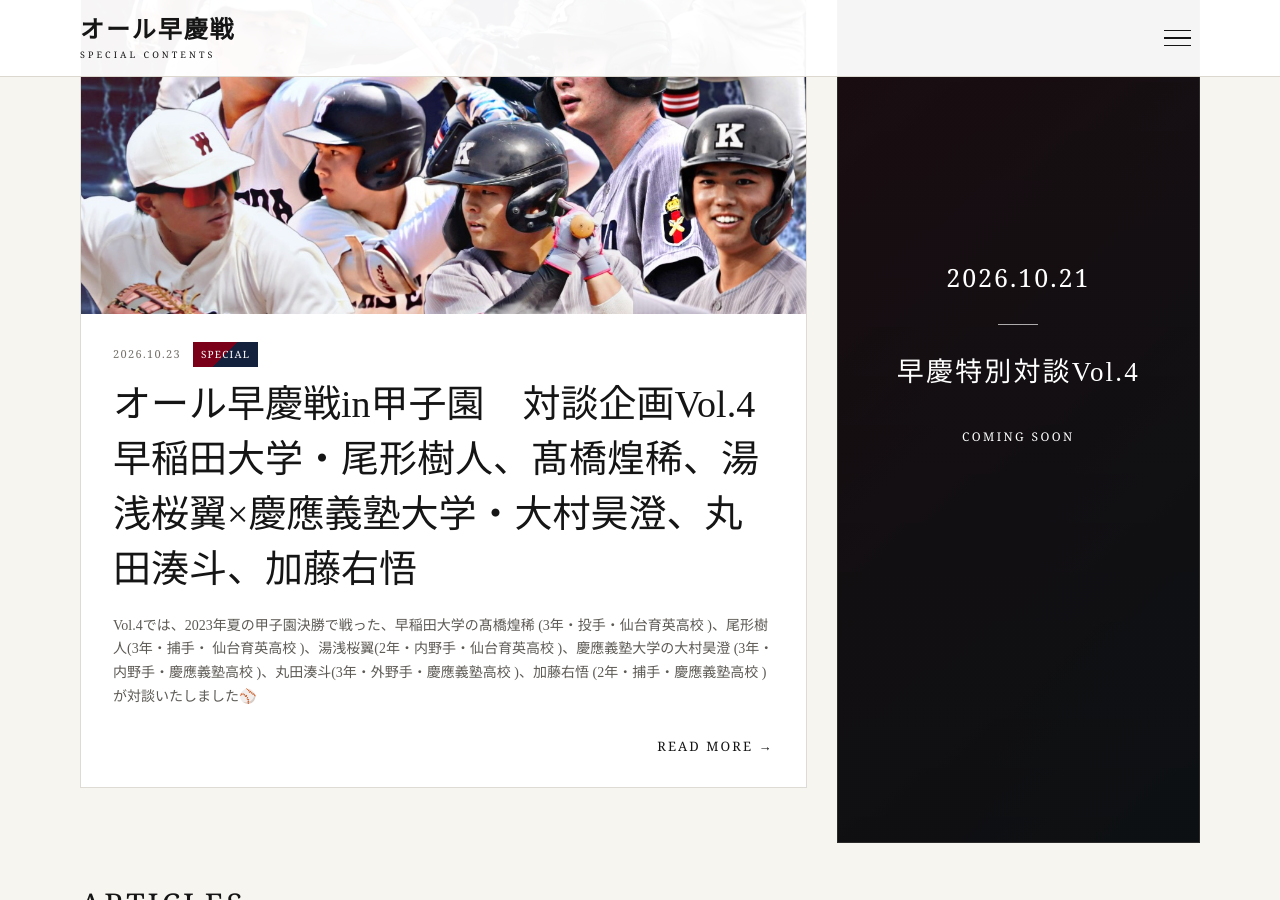
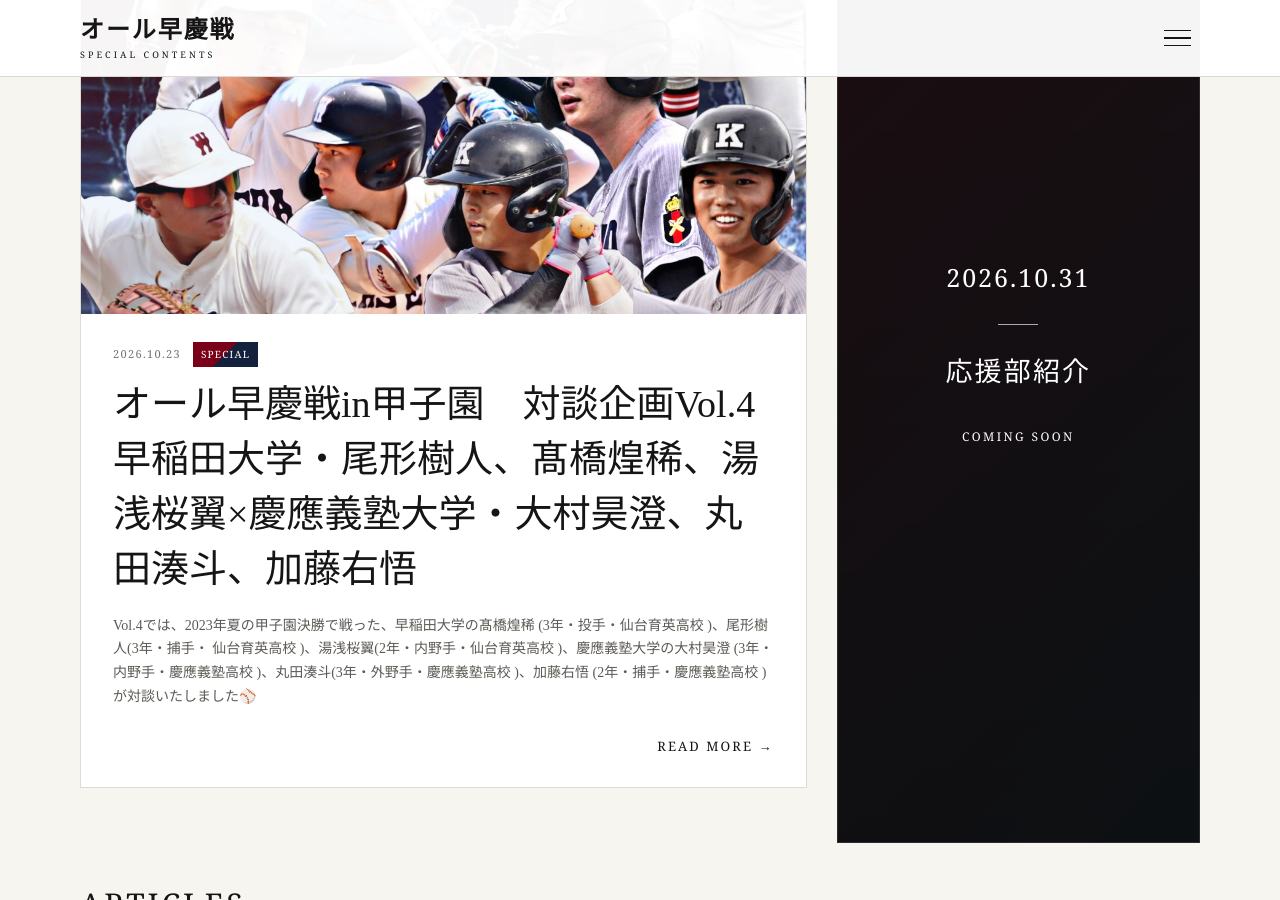
Before and after one commit to all-soukei/all-soukei.github.io, a Jekyll site: the page built from index.html, in a window 1280 px wide and 900 px high, scrolled down 1224 px. Built offline with Jekyll 4.4.1, drawn with Linux system fonts in a browser that asks for light colours.

Commit message:
Update _data/home.yml (via Pages CMS)

```diff
--- a/_data/home.yml
+++ b/_data/home.yml
@@ -1,3 +1,3 @@
-next_date: 2026-10-21
-next_title: 早慶特別対談Vol.4
+next_date: 2026-10-31
+next_title: 応援部紹介
 next_status: COMING SOON
```
